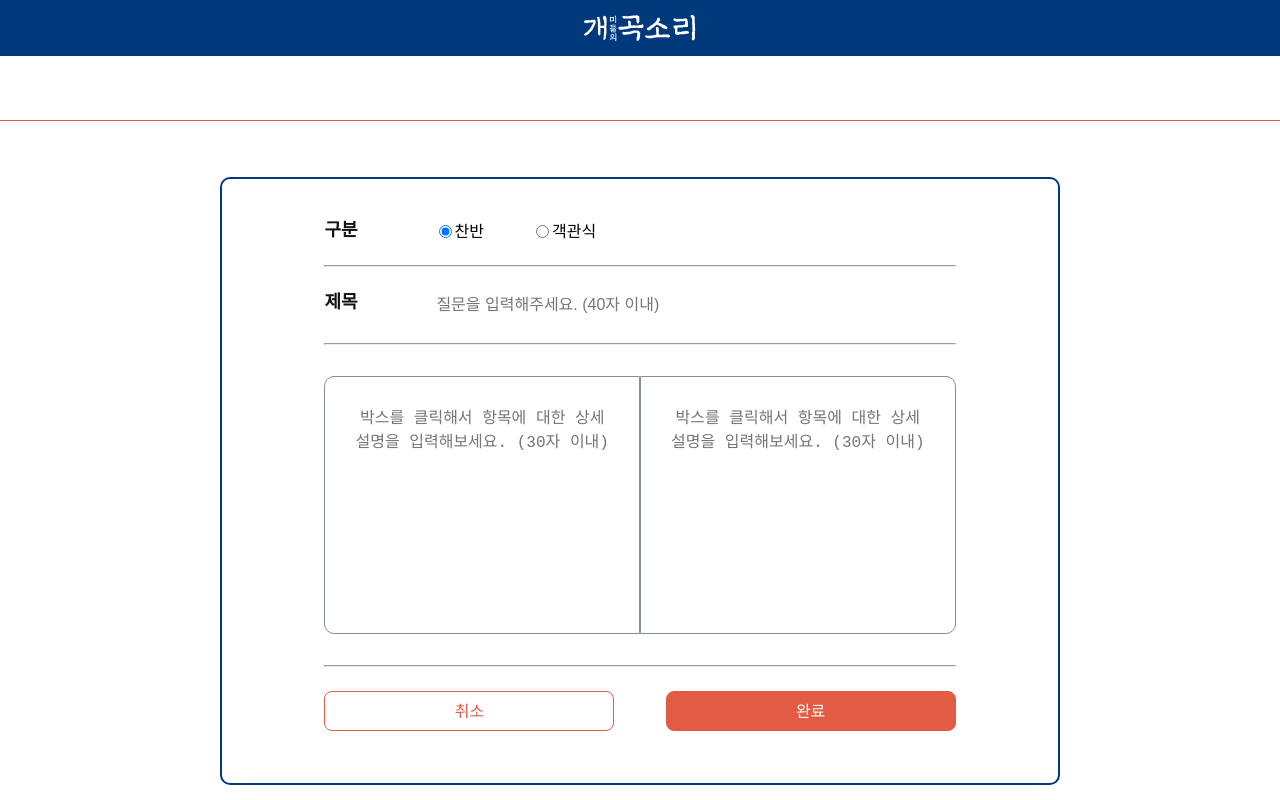
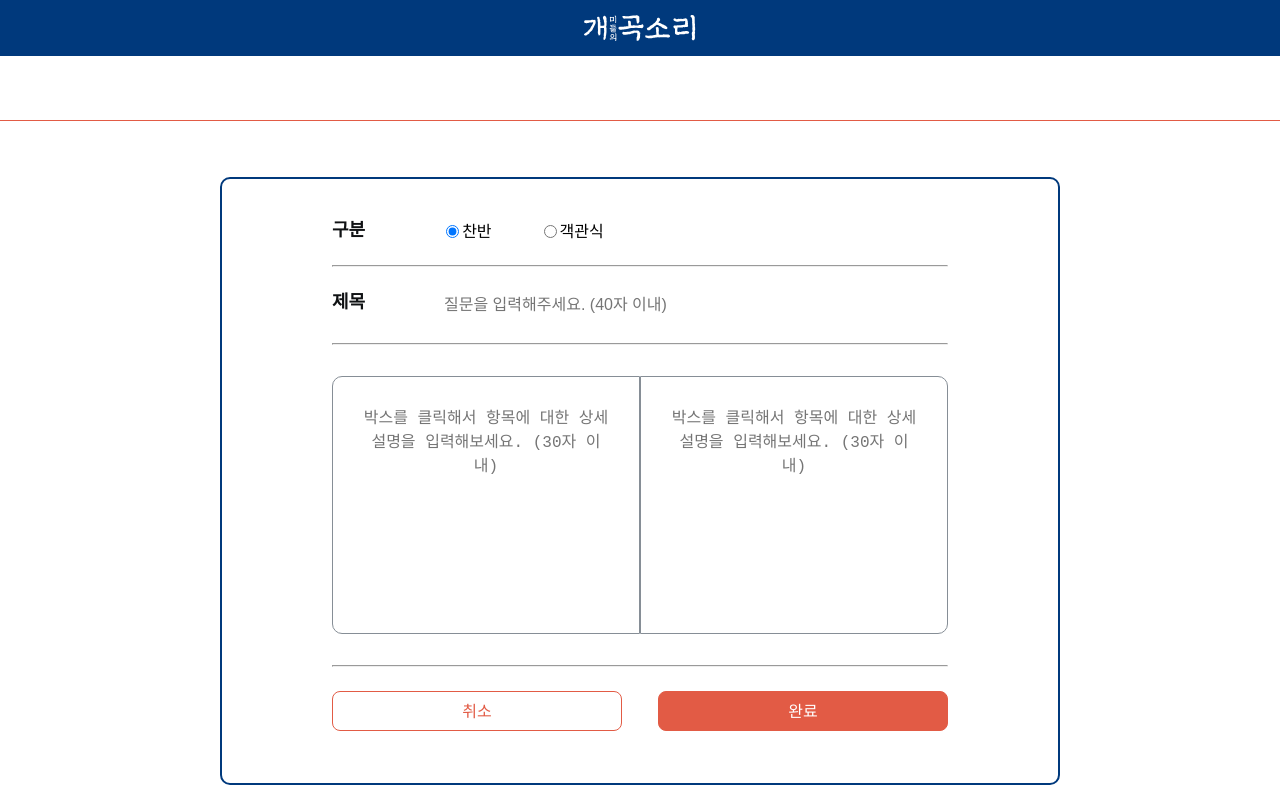
Before and after one commit to gabmin/Front-End, a React (Create React App) app: page /write in a window 1280 px wide. Shown: the top 800 px of the page. Built offline with nearby package versions, Linux system fonts and the light colour scheme; no server answers.

Commit message:
[edit] 코드 수정

```diff
--- a/src/pages/CardWrite.js
+++ b/src/pages/CardWrite.js
@@ -92,7 +92,7 @@ const ContentBox = styled.div`
   box-sizing: border-box;
   margin: 56px auto 50px auto;
   border-radius: 10px;
-  padding: 3% 8% 4% 8%;
+  padding: 3% 110px 4% 110px;
 `;
 const Index = styled.div`
   display: flex;
```
